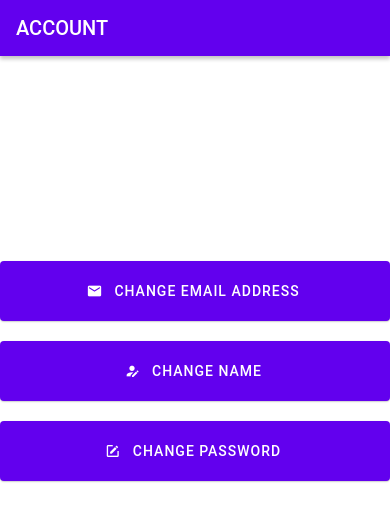
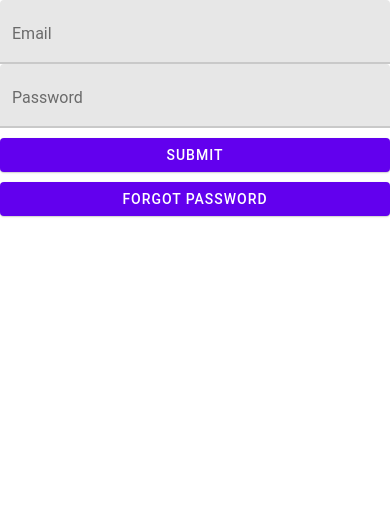
Before and after one commit to metlapp/community-dashboard, a React Native app: screen / in a window 390 px wide. Shown: the top 520 px of the page. Built offline with nearby package versions, Linux system fonts and the light colour scheme.

Commit message:
Got the basic layout of the login screen done

```diff
--- a/App.js
+++ b/App.js
@@ -1,7 +1,7 @@
+import { StatusBar } from "expo-status-bar";
 import React from "react";
-import { StyleSheet, Text, View } from "react-native";
-import AccountScreen from "./screens/AccountScreen";
-import { Provider as PaperProvider } from "react-native-paper";
+import { StyleSheet, Text, View, SafeAreaView } from "react-native";
+import LoginScreen from "./screens/LoginScreen";
 
 export default function App() {
   const [user, setUser] = React.useState({
@@ -10,9 +10,11 @@ export default function App() {
     password: "",
   });
   return (
-    <PaperProvider>
-      <AccountScreen setUser={setUser} user={user} />
-    </PaperProvider>
+    <SafeAreaView>
+      <View>
+        <LoginScreen />
+      </View>
+    </SafeAreaView>
   );
 }
 
--- /dev/null
+++ b/screens/LoginScreen.js
@@ -0,0 +1,53 @@
+import React from "react";
+import { StyleSheet, Text, View } from "react-native";
+import { TextInput, HelperText, Button } from "react-native-paper";
+
+export default function LoginScreen() {
+  var email = "";
+  var pass = "";
+
+  return (
+    <View style={styles.container}>
+      <TextInput label="Email" onChangeText={(text) => (email = text)} />
+      <TextInput
+        secureTextEntry={true}
+        label="Password"
+        onChangeText={(text) => (pass = text)}
+      />
+      <View style={styles.buttonContainer}>
+        <Button mode="contained" style={styles.button}>
+          Submit
+        </Button>
+
+        <Button
+          style={styles.button}
+          mode="contained"
+          onPress={() => {
+            console.log("Press");
+          }}
+        >
+          Forgot Password
+        </Button>
+      </View>
+    </View>
+  );
+}
+
+const styles = StyleSheet.create({
+  button: {
+    marginTop: 10,
+  },
+  container: {
+    height: "100%",
+    justifyContent: "center",
+    alignContent: "center",
+  },
+  buttonContainer: {
+    justifyContent: "center",
+  },
+  forgotButton: {
+    flexDirection: "row",
+    justifyContent: "center",
+    width: "70%",
+  },
+});
```
